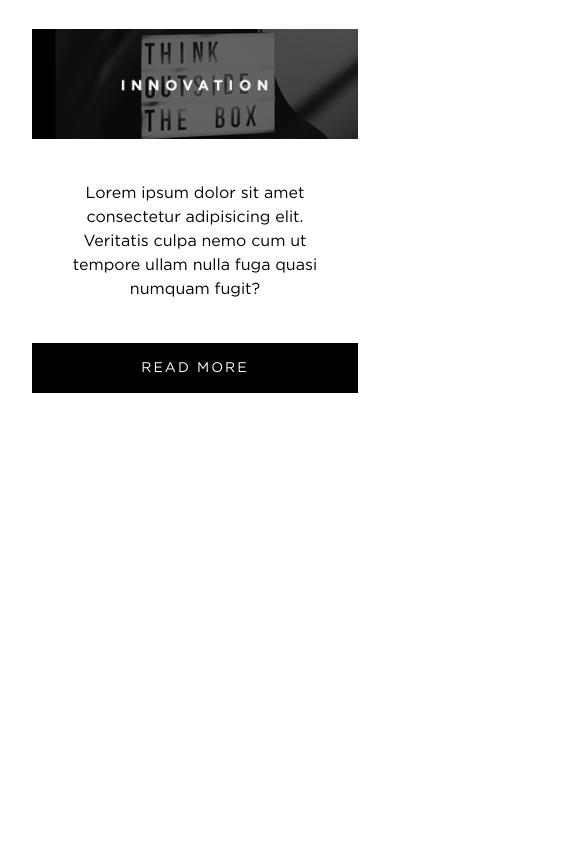
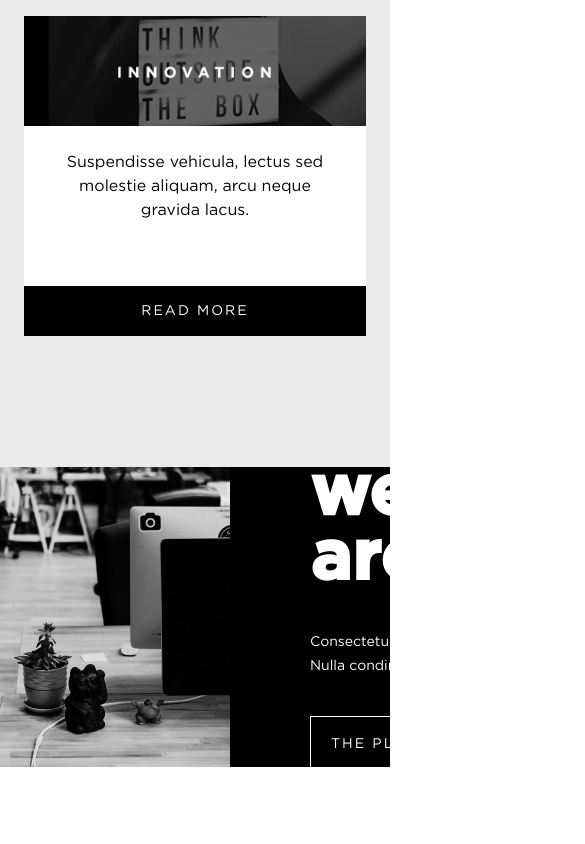
Before and after one commit to Th3Wall/Playground, a website: page index.html in a window 390 px wide. Shown: the part 820-1664 px from the top of the page, 585 px wide, since content can reach past the window. Before the commit the page ends 1282 px from the top, so only its background shows below. Drawn offline with Linux system fonts and the light colour scheme.

Commit message:
Card section fixed & now responsive, banner sections added

```diff
--- a/index.html
+++ b/index.html
@@ -3,7 +3,7 @@
 <html lang="en">
   <head>
     <meta charset="utf-8" />
-    <title>PlayGround</title>
+    <title>Playground</title>
     <link rel="stylesheet" href="./styles/app.css" />
   </head>
 
@@ -11,8 +11,9 @@
     <header class="flex__row">
       <div class="col-lg-12"></div>
     </header>
-    <div class="container text-center">
-      <section class="flex__row">
+    <section class="section__cards">
+      <div class="container">
+        <div class="flex__row">
           <div class="col-md-4 col-xs-12">
             <div class="card card--play">
               <div class="card__header"></div>
@@ -33,9 +34,8 @@
               <div class="card__header"></div>
               <div class="card__body">
                 <p>
-                Lorem ipsum dolor sit amet consectetur adipisicing elit.
-                Veritatis culpa nemo cum ut tempore ullam nulla fuga quasi
-                numquam fugit?
+                  Donec vitae augue tellus. Proin et urna sit amet metus
+                  fermentum dapibus non quis urna.
                 </p>
               </div>
               <a href="javascript:;" class="card__footer">
@@ -48,9 +48,8 @@
               <div class="card__header"></div>
               <div class="card__body">
                 <p>
-                Lorem ipsum dolor sit amet consectetur adipisicing elit.
-                Veritatis culpa nemo cum ut tempore ullam nulla fuga quasi
-                numquam fugit?
+                  Suspendisse vehicula, lectus sed molestie aliquam, arcu neque
+                  gravida lacus.
                 </p>
               </div>
               <a href="javascript:;" class="card__footer">
@@ -58,11 +57,52 @@
               </a>
             </div>
           </div>
+        </div>
+      </div>
+    </section>
+    <section class="section__banners">
+      <div class="container--fluid">
+        <section class="flex__row content--right">
+          <div class="img__half" data-attribute="we-are"></div>
+          <div class="content__half">
+            <article>
+              <h2>We are.</h2>
+              <p>Consectetur adipiscing elit. Nulla condimentum tortor sem.</p>
+              <button type="button" class="btn btn--transparent">
+                The players
+              </button>
+            </article>
+          </div>
         </section>
       </div>
-    <section class="flex__row">
-      <div class="col-lg-8"></div>
-      <div class="col-lg-4"></div>
+      <div class="container--fluid">
+        <section class="flex__row content--left">
+          <div class="img__half" data-attribute="we-do"></div>
+          <div class="content__half">
+            <article>
+              <h2>We do.</h2>
+              <p>Consectetur adipiscing elit. Nulla condimentum tortor sem.</p>
+                <button type="button" class="btn btn--default">
+                  The projects
+                </button>
+            </article>
+          </div>
+        </section>
+      </div>
+      <div class="container--fluid">
+        <section class="flex__row content--right">
+          <div class="img__half" data-attribute="careers"></div>
+          <div class="content__half">
+            <article>
+              <h2>Careers.</h2>
+              <p>Consectetur adipiscing elit. Nulla condimentum tortor sem.</p>
+                <button type="button" class="btn btn--transparent">
+                  The positions
+                </button>
+            </article>
+          </div>
+        </section>
+      </div>
     </section>
     <section class="flex__row">
       <div class="col-lg-12"></div>
--- /dev/null
+++ b/styles/scss/_banner.scss
@@ -0,0 +1,84 @@
+.img,
+.content{
+    &__half {
+        height: rem-calc(300px);
+        @include breakpoint(tablet-landscape){
+            height: rem-calc(600px);
+        }
+        &[data-attribute="we-are"]{
+            background-image: url("../../assets/images/banner-we-are.jpg");
+        }
+        &[data-attribute="we-do"]{
+            background-image: url("../../assets/images/banner-we-do.jpg");
+        }
+        &[data-attribute="careers"]{
+            background-image: url("../../assets/images/banner-careers.jpg");
+        }
+    }
+}
+
+.img {
+    &__half {
+        width: 100%;
+        z-index: 1;
+        position: relative;
+        background-size: cover;
+        background-repeat: no-repeat;
+        background-position: center;
+    }
+}
+
+.content {
+    &__half {
+        display: flex;
+        align-items: center;
+        padding: rem-calc(32px) rem-calc(80px);
+        width: 40%;
+        z-index: 2;
+        position: absolute;
+        h2 {
+            font-family: $font-bold;
+            font-size: rem-calc(70px);
+            line-height: rem-calc(65px);
+            text-transform: lowercase;
+            margin: 0;
+            width: rem-calc(120px);
+        }
+        p {
+            font-family: $font-regular;
+            font-size: rem-calc(14px);
+            line-height: rem-calc(24px);
+            margin: rem-calc(38px) 0;
+            width: rem-calc(225px);
+        }
+    }
+}
+
+.content {
+    &--left {
+        flex-flow: row-reverse;
+        .content {
+            &__half {
+                justify-content: flex-end;
+                text-align: right;
+                background-color: $white;
+                color: $black;
+                left: 0;
+                h2 {
+                    margin-left: auto;
+                }
+            }
+        }
+    }
+    &--right {
+        .content {
+            &__half {
+                justify-content: flex-start;
+                background-color: $black;
+                color: $white;
+                right: 0;
+            }
+        }
+
+    }
+}
--- /dev/null
+++ b/styles/scss/_button.scss
@@ -0,0 +1,35 @@
+.btn {
+    font-family: $font-regular;
+    font-size: rem-calc(14px);
+    line-height: rem-calc(18px);
+    letter-spacing: rem-calc(2px);
+    padding: rem-calc(18px) rem-calc(20px);
+    text-transform: uppercase;
+    border-radius: 0;
+    cursor: pointer;
+    transition: box-shadow 0.3s ease-in-out;
+    &.btn {
+        &--transparent {
+            background: transparent;
+            color: $white;
+            border: rem-calc(1px) solid $white;
+            &:hover {
+                box-shadow: rem-calc(5px) rem-calc(7px) rem-calc(9px) 0 rgba(255, 255, 255, 0.3);
+            }
+        }
+        &--default {
+            background-color: $white;
+            color: $black;
+            border: rem-calc(1px) solid $black;
+            &:hover {
+                box-shadow: rem-calc(5px) rem-calc(7px) rem-calc(9px) 0 rgba(0,0,0,0.3);
+            }
+        }
+    }
+    &:hover {
+        box-shadow: rem-calc(5px) rem-calc(7px) rem-calc(9px) 0 rgba(0,0,0,0.3);
+    }
+    &:focus {
+        outline: none;
+    }
+}
--- a/styles/scss/_card.scss
+++ b/styles/scss/_card.scss
@@ -2,8 +2,11 @@
   display: flex;
   flex-direction: column;
   justify-content: space-between;
+  background: white;
   margin-bottom: rem-calc(56px);
-  background: white;
+  @include breakpoint(tablet-landscape) {
+    margin-bottom: 0;
+  }
   &__header {
     display: flex;
     justify-content: center;
@@ -21,15 +24,19 @@
     }
   }
   &__body {
-    display: flex;
-    align-items: center;
-    justify-content: center;
-    padding: rem-calc(26px) rem-calc(34px);
+    padding: rem-calc(24px) rem-calc(32px);
     font-family: $font-regular;
     font-size: rem-calc(16px);
     line-height: rem-calc(24px);
     letter-spacing: 0;
-    min-height: rem-calc(170px),
+    text-align: center;
+    min-height: rem-calc(160px);
+    @include breakpoint(tablet-landscape){
+      min-height: rem-calc(288px);
+    }
+    @include breakpoint(desktop){
+      min-height: rem-calc(176px);
+    }
     p {
       margin: 0;
     }
--- /dev/null
+++ b/styles/scss/_colors.scss
@@ -0,0 +1,15 @@
+$primary-grey: #ebebeb;
+$black: #000000;
+$white: #ffffff;
+
+.bg-grey {
+    background-color: $primary-grey;
+}
+
+.bg-black {
+    background-color: $black;
+}
+
+.bg-white {
+    background-color: $white;
+}
--- a/styles/scss/_general.scss
+++ b/styles/scss/_general.scss
@@ -6,4 +6,23 @@ body {
   font-family: $font-regular;
   font-size: $font-size-base;
   font-weight: $font-weight-base;
+  margin: 0;
+  padding: 0;
 }
+
+section {
+  display: block;
+  height: 100%;
+}
+
+.section {
+  &__cards {
+    padding: rem-calc(75px) 0;
+    background-color: $primary-grey;
+  }
+  &__banners {
+    .container--fluid{
+      min-height: rem-calc(600px);
+    }
+  }
+}
--- a/styles/scss/_grid.scss
+++ b/styles/scss/_grid.scss
@@ -48,6 +48,10 @@ $playground-breakpoints: (
   max-width: $container-width;
   padding-left: $gutter / 2;
   padding-right: $gutter / 2;
+  &--fluid {
+    margin: 0;
+    max-width: 100%;
+  }
 }
 
 .flex {
--- a/styles/scss/app.scss
+++ b/styles/scss/app.scss
@@ -1,6 +1,9 @@
 @import "./utilities";
+@import "./colors";
 @import "./typography";
+@import "./button";
 @import "./general";
 @import "./grid";
 @import "./helpers";
 @import "./card";
+@import "./banner";
```
Also changed, not shown: assets/images/banner-careers.jpg (renamed from assets/images/banner-carrers.jpg), styles/app.css. Lines whose indentation alone changed are shown as unchanged.
